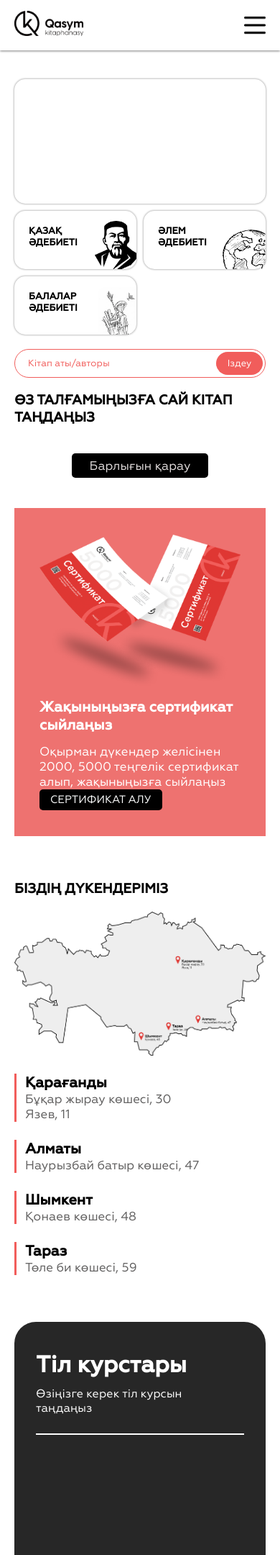
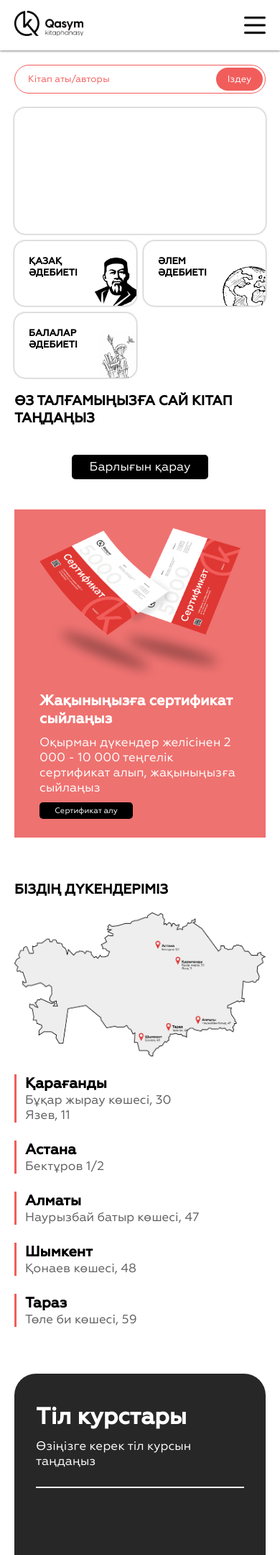
Before and after one commit to makengo2003/qasymkitap.kz, a Django app: page / in a window 390 px wide. Shown: the top 2161 px of the page at 72% size. Run offline with Django 4.2, Linux system fonts and the light colour scheme; data that the repository does not hold is empty.

Commit message:
frontend upgraded, fixed

```diff
--- a/static/css/base.css
+++ b/static/css/base.css
@@ -17,6 +17,12 @@ body {
     height: 100vh;
     display: flex;
     flex-direction: column;
+}
+
+body {
+    background-color: white;
+    color: black;
+    /* Другие стили для белого режима */
 }
 
 body, button, input[type="text"]::placeholder, input[type="text"], p {
@@ -57,13 +63,13 @@ h1, h2, h3, h4, h5, h6, b {
 	margin-right: 40px;
 }
 
-.navbar form, #books-block-main-page form {
+.navbar form, #sliders-block-main-page form {
 	border: 1px solid #F15D5B;
 	border-radius: 20px;
 	padding: 3px;
 }
 
-.navbar form input[type="text"], #books-block-main-page form input[type="text"] {
+.navbar form input[type="text"], #sliders-block-main-page form input[type="text"] {
 	border: 0px;
 	outline: none;
 	height: 30px;
@@ -73,12 +79,12 @@ h1, h2, h3, h4, h5, h6, b {
 	border-radius: 20px;
 }
 
-.navbar form input[type="text"]::placeholder, #books-block-main-page form input[type="text"]::placeholder {
+.navbar form input[type="text"]::placeholder, #sliders-block-main-page form input[type="text"]::placeholder {
 	color: #F15D5B;
 	font-size: 13px;
 }
 
-.navbar form button, #books-block-main-page form button {
+.navbar form button, #sliders-block-main-page form button {
 	border: none;
 	border-radius: 20px;
 	height: 32px;
@@ -89,12 +95,12 @@ h1, h2, h3, h4, h5, h6, b {
 	font-size: 13px;
 }
 
-#books-block-main-page form {
+#sliders-block-main-page form {
     display: none;
     align-items: center;
 }
 
-#books-block-main-page form button {
+#sliders-block-main-page form button {
     margin-left: auto;
 }
 
@@ -163,7 +169,7 @@ h1, h2, h3, h4, h5, h6, b {
 }
 
 .footer-container .cities p {
-	margin-bottom: 50px;
+	margin-bottom: 30px;
 }
 
 .footer-container {
--- a/static/css/book_cards.css
+++ b/static/css/book_cards.css
@@ -87,13 +87,39 @@
 
 @media(max-width: 850px) {
 	.book_cards .book_card {
-		width: 159px;
+		width: 142.6px;
+	}
+
+	.book_cards .book_card .book_name {
+	    margin-top: 15px;
+        font-size: 13px;
+        min-height: 33px;
+	}
+
+	.book_cards .book_card .book_category {
+	    font-size: 11px;
+	}
+
+	.book_cards .book_card .book_price {
+	    font-size: 13px;
+	    margin: 1px 0 7px 0;
 	}
 }
 
 
-@media(max-width: 670px) {
+@media(max-width: 630px) {
+    .book_cards .book_card {
+		width: 186px;
+	}
+}
+
+
+@media(max-width: 500px) {
     .book_cards .book_card {
 		width: 121px;
 	}
+
+	.book_cards .book_card .book_name {
+	    margin-top: 12px;
+	}
 }
--- a/static/css/main_page.css
+++ b/static/css/main_page.css
@@ -51,7 +51,7 @@
 .categories_block {
 	margin-left: auto;
 	width: 28%;
-	height: 100%;
+	/*height: 100%;*/
 	display: flex;
 	flex-direction: column;
 }
@@ -94,7 +94,7 @@
 	border: none;
 	border-radius: 5px;
 	background-color: black;
-	color: #e1dcdc;
+	color: white;
 	font-size: 17px;
 }
 
@@ -109,7 +109,7 @@
 
 .certificate-block img {
     width: 350px;
-    margin: 50px 150px auto 60px;
+    margin: 50px 70px auto 60px;
 }
 
 .certificate-block .text {
@@ -129,6 +129,12 @@
 	border: none;
 	border-radius: 5px;
 	font-size: 17px;
+	margin-top: 10px;
+	width: 190px;
+}
+
+.certificate-block .text h1 {
+    margin-bottom: 10px;
 }
 
 .offices-block {
@@ -187,6 +193,7 @@
 .languages-block .text p {
 	margin-left: auto;
 	width: 220px;
+	font-size: 17px;
 }
 
 .languages-block .language_cards {
--- a/static/css/media_base.css
+++ b/static/css/media_base.css
@@ -15,7 +15,7 @@
 
 @media(max-width: 850px) {
 	.container {
-		width: 650px;
+		width: 600px;
 	}
 
 	.navbar form, .navbar .wishlist-btn, .navbar .cart-btn {
@@ -46,8 +46,14 @@
 	}
 }
 
+@media(max-width: 630px) {
+    .container {
+        width: 480px;
+    }
+}
 
-@media(max-width: 670px) {
+
+@media(max-width: 500px) {
 	.container {
 		width: 350px;
 	}
--- a/static/css/media_book.css
+++ b/static/css/media_book.css
@@ -14,9 +14,18 @@
 	.book-block .text {
 		width: 390px;
 	}
+
+	.book-block .action_btns button {
+	    padding-left: 28px;
+	    padding-right: 28px;
+	}
+
+	.book-block .action_btns input {
+	    width: 35px;
+	}
 }
 
-@media(max-width: 670px) {
+@media(max-width: 630px) {
 	.book-block .options {
 		display: none;
 	}
@@ -67,4 +76,14 @@
 		margin-bottom: 0;
 		padding: 2px 10px;
 	}
+
+	.book-block .book_poster_img {
+	    width: 160px;
+	}
 }
+
+@media(max-width: 500px) {
+    .book-block .book_poster_img {
+        width: 220px;
+    }
+}
--- a/static/css/media_cart_page.css
+++ b/static/css/media_cart_page.css
@@ -14,11 +14,11 @@
 	}
 
 	.cart-block .table-row .delete-btn {
-		height: 19px;
+		height: 17px;
 	}
 }
 
-@media(max-width: 670px) {
+@media(max-width: 630px) {
 	.cart-block .first-block, .cart-block .second-block {
 		width: 89%;
 	}
--- a/static/css/media_main_page.css
+++ b/static/css/media_main_page.css
@@ -13,11 +13,11 @@
 
 	.certificate-block img {
 		width: 250px;
-		margin-top: 70px;
+		margin-top: 50px;
 	}
 
 	.certificate-block .text {
-		margin-top: 70px;
+		margin-top: 40px;
 	}
 
 	.certificate-block .text h1 {
@@ -28,8 +28,8 @@
 		font-size: 17px;
 	}
 
-	.certificate-block button {
-		font-size: 13px;
+	.certificate-block {
+	    height: 265px;
 	}
 
 	.offices-block img {
@@ -46,7 +46,11 @@
 	}
 
 	.coffee-container {
-		padding-top: 90px;
+		padding-top: 45px;
+	}
+
+	.coffee-block {
+	    height: 350px;
 	}
 }
 
@@ -66,11 +70,11 @@
 
 	.certificate-block img {
 	    width: 180px;
-	    margin-top: 50px;
+	    margin: 35px 50px auto 50px;
 	}
 
 	.certificate-block .text {
-	    margin-top: 30px;
+	    margin-top: 20px;
 	}
 
 	.certificate-block .text h1 {
@@ -78,15 +82,16 @@
 	}
 
 	.certificate-block .text p {
-	    font-size: 14px;
+	    font-size: 13px;
 	}
 
 	.certificate-block button {
-	    font-size: 10px;
-	}
+        font-size: 13px;
+        width: 145px;
+    }
 
 	.certificate-block {
-		height: 235px;
+		height: 190px;
 	}
 
 	.offices-block img {
@@ -95,7 +100,7 @@
 	}
 
 	.languages-block .language_cards .language_card {
-	    width: 100%;
+	    width: 212.5px;
 	}
 
 	.languages-block .language_cards .language_card h1 {
@@ -115,7 +120,7 @@
 	}
 
 	.coffee-block {
-		height: 265px;
+		height: 250px;
 	}
 
 	.coffee-container {
@@ -131,12 +136,61 @@
 		font-size: 20px;
 	}
 
-	#books-block-main-page form {
+	#sliders-block-main-page form {
 	    display: flex;
     }
 }
 
-@media(max-width: 670px) {
+@media(max-width: 630px) {
+    .certificate-block img {
+        margin: 15px 25px auto 25px;
+    }
+
+    .certificate-block .text h1 {
+        font-size: 13px;
+    }
+
+    .certificate-block .text p {
+        font-size: 11px;
+    }
+
+    .certificate-block .text {
+        margin-top: 9px;
+        margin-right: 9px;
+    }
+
+    .certificate-block {
+        height: 150px;
+    }
+
+    .certificate-block button {
+        font-size: 11px;
+        width: 130px;
+    }
+
+	.languages-block .language_cards .language_card {
+	    width: 100%;
+    }
+
+	.languages-block .text {
+		flex-direction: column;
+		align-items: baseline;
+	}
+
+	.languages-block .text p {
+	    margin-top: 10px;
+	    margin-left: 0px;
+	}
+
+	.languages_container {
+	    padding: 40px 30px;
+	    margin-top: 40px;
+	}
+
+	.languages-block {
+	    height: 1700px;
+	}
+
 	.slider_block {
 		flex-direction: column;
 		gap: 10px;
@@ -157,9 +211,34 @@
 	}
 
 	.categories_block .category_card {
+		width: 153.3px;
+		height: 90px;
+		margin-bottom: 0px;
+	}
+
+	.offices-block img {
+		display: none;
+	}
+
+	.offices-block .mobile_kz_map_img {
+		display: block;
+		margin-top: 20px;
+        width: 480px;
+        height: 250px;
+	}
+
+	.coffee-block {
+		height: 200px;
+	}
+}
+
+@media(max-width: 500px) {
+    .slider_block {
+		height: 375px;
+	}
+
+	.categories_block .category_card {
 		width: 170px;
-		height: initial;
-		margin-bottom: 0px;
 	}
 
 	.certificate-block {
@@ -189,40 +268,8 @@
 	    font-size: 17px;
 	}
 
-	.certificate-block .text button {
-	    font-size: 15px;
-	}
-
 	.categories_block .category_card .category_card_img {
 		width: 95px;
-	}
-
-	.offices-block img {
-		display: none;
-	}
-
-	.offices-block .mobile_kz_map_img {
-		display: block;
-		margin-top: 20px;
-	}
-
-	.languages-block .text {
-		flex-direction: column;
-		align-items: baseline;
-	}
-
-	.languages-block .text p {
-	    margin-top: 10px;
-	    margin-left: 0px;
-	}
-
-	.languages_container {
-	    padding: 40px 30px;
-	    margin-top: 40px;
-	}
-
-	.languages-block {
-	    height: 1700px;
 	}
 
 	.coffee-block {
@@ -237,4 +284,9 @@
 	.coffee-container h4 {
 	    width: 285px;
 	}
+
+	.offices-block .mobile_kz_map_img {
+        width: 350px;
+        height: 200px;
+	}
 }
--- a/templates/base.html
+++ b/templates/base.html
@@ -20,7 +20,7 @@
 <body>
 	<div class="main_content">
 		<div class="block navbar-block">
-			<div class="container navbar">
+			<div class="container navbar" style="margin-bottom: 20px">
 				<a href="/"><img class="logo-img" src="/static/imgs/logo.png" alt=""></a>
 
 				<img src="/static/imgs/hamburger.png" alt="" class="hamburger-menu" onclick="open_burger()">
@@ -65,6 +65,11 @@
 				<div class="city">
 					<h3>Қарағанды</h3>
 					<p>Бұқар жырау көшесі, 30 Язев, 11</p>
+				</div>
+
+				<div class="city">
+					<h3>Астана</h3>
+					<p>Бектұров 1/2</p>
 				</div>
 
 				<div class="city">
--- a/templates/main_page.html
+++ b/templates/main_page.html
@@ -7,7 +7,14 @@
 {% endblock %}
 
 {% block body %}
-	<div class="block">
+	<div class="block" id="sliders-block-main-page">
+		<div class="container" style="margin-bottom: 20px">
+			<form action="/search/">
+				<input type="text" placeholder="Кітап аты/авторы" name="search_input" value="{{ request.GET.search_input }}">
+				<button><span>Іздеу</span></button>
+			</form>
+		</div>
+
 		<div class="container slider_block">
 			<div class="sliders">
 				<div class="slider_indexes_block" style="display: none">
@@ -42,10 +49,6 @@
 
 	<div class="block" id="books-block-main-page">
 		<div class="container books-block">
-			<form action="/search/">
-				<input type="text" placeholder="Кітап аты/авторы" name="search_input" value="{{ request.GET.search_input }}">
-				<button><span>Іздеу</span></button>
-			</form>
 			<h3>ӨЗ ТАЛҒАМЫҢЫЗҒА САЙ КІТАП ТАҢДАҢЫЗ</h3>
 
 			{% include 'book_cards.html' %}
@@ -61,8 +64,8 @@
 			<img src="{% static 'imgs/certificate_img.png' %}" alt="">
 			<div class="text">
 				<h1>Жақыныңызға сертификат сыйлаңыз</h1>
-				<p>Оқырман дүкендер желісінен 2000, 5000 теңгелік сертификат алып, жақыныңызға сыйлаңыз</p>
-				<button onclick="open_certificates_request_form()">СЕРТИФИКАТ АЛУ</button>
+				<p>Оқырман дүкендер желісінен 2 000 - 10 000 теңгелік сертификат алып, жақыныңызға сыйлаңыз</p>
+				<button onclick="open_certificates_request_form()">Сертификат алу</button>
 			</div>
 		</div>
 	</div>
@@ -77,6 +80,10 @@
 				<div class="office" style="margin-top: 25px">
 					<h4 class="city">Қарағанды</h4>
 					<p class="address">Бұқар жырау көшесі, 30<br>Язев, 11</p>
+				</div>
+				<div class="office">
+					<h4 class="city">Астана</h4>
+					<p class="address">Бектұров 1/2</p>
 				</div>
 				<div class="office">
 					<h4 class="city">Алматы</h4>
```
Also changed, not shown: static/css/category_page.css (+10 -7 lines), static/imgs/kz_map.png.
